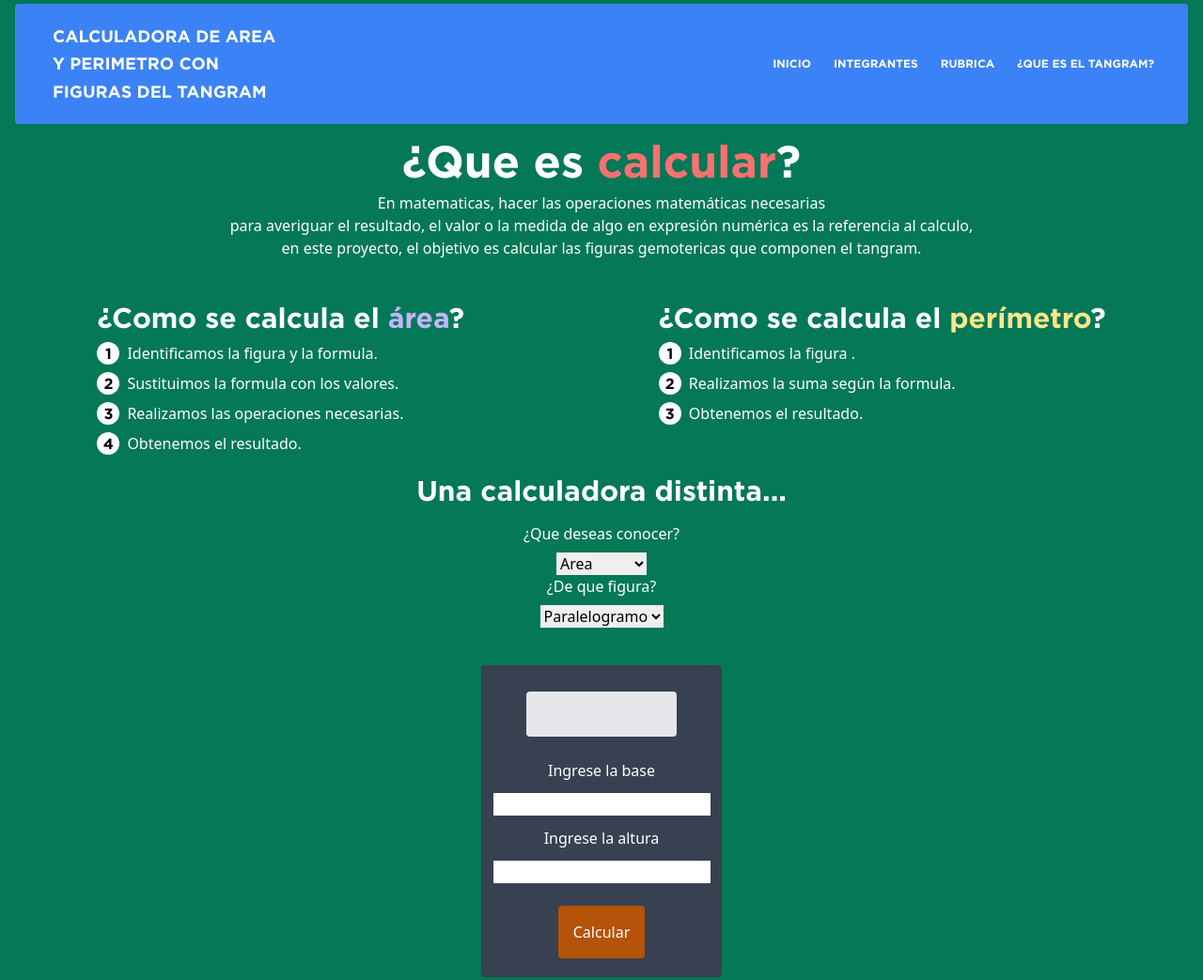
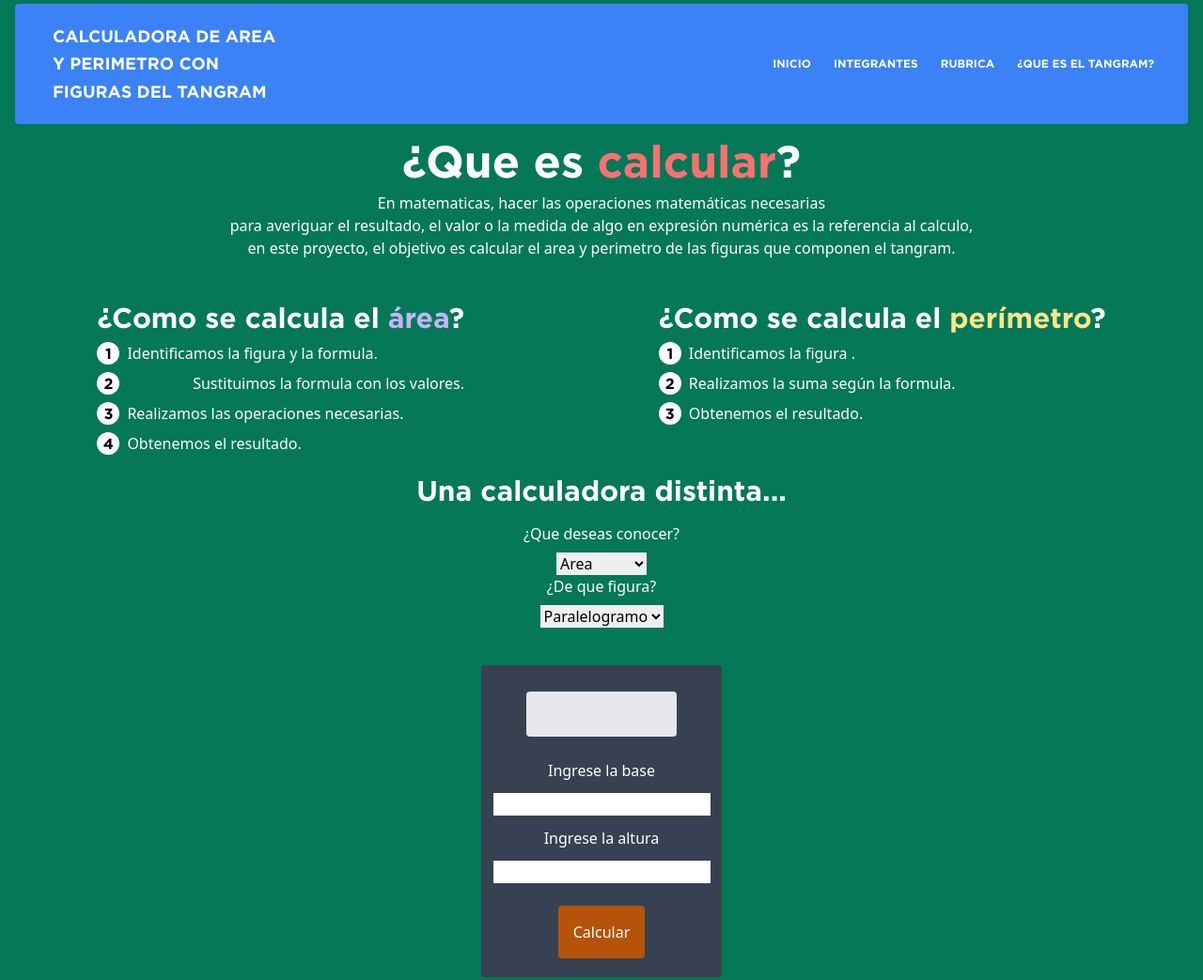
Before and after one commit to jromerooo2/Mate, a plain HTML site: page index.html in a window 1280 px wide. Shown: the top 1043 px of the page at 94% size. Drawn offline with nearby package versions, Linux system fonts and the light colour scheme.

Commit message:
some changes

```diff
--- a/index.html
+++ b/index.html
@@ -60,17 +60,17 @@
         <h1 class="text-5xl h-14 text-center font-extrabold text-white">
             ¿Que es <span class="text-red-400">calcular</span>?
           </h1>
-        <p class=" text-white mt-16 md:mt-0 mb-6 text-center">En matematicas, hacer las operaciones matemáticas necesarias <br>para averiguar el resultado, el valor o la medida de algo en expresión numérica es la referencia al calculo,<br> en este proyecto, el objetivo es calcular las figuras gemotericas que componen el tangram.</p>
+        <p class=" text-white mt-16 md:mt-0 mb-6 text-center">En matematicas, hacer las operaciones matemáticas necesarias <br>para averiguar el resultado, el valor o la medida de algo en expresión numérica es la referencia al calculo,<br> en este proyecto, el objetivo es calcular el area y perimetro de las figuras que componen el tangram.</p>
     </div>
     <div class="block xl:flex ">
-        <div class="mx-auto mt-5 block justify-center">
+        <div class="mx-auto mt-5 block ">
             <h1 class="text-center font-bold text-white text-3xl">¿Como se calcula el <span class="text-purple-300"> área</span>?</h1>
-            <div class="flex justify-start">
+            <div class="flex justify-start ">
                 <h1 class="bg-white rounded-full text-black font-bold w-6 mt-2 text-center">1</h1>
-                <p class="text-white mt-2 ml-2">Identificamos la figura y la formula.</p>
+                <p class="text-white mt-2 ml-2 text-center">Identificamos la figura y la formula.</p>
             </div>
 
-            <div class="flex justify-start">
+            <div class="flex justify-between">
                 <h1 class="bg-white rounded-full text-black font-bold w-6 mt-2 text-center">2</h1>
                 <p class="text-white mt-2 ml-2">Sustituimos la formula con los valores.</p>
             </div>
```
